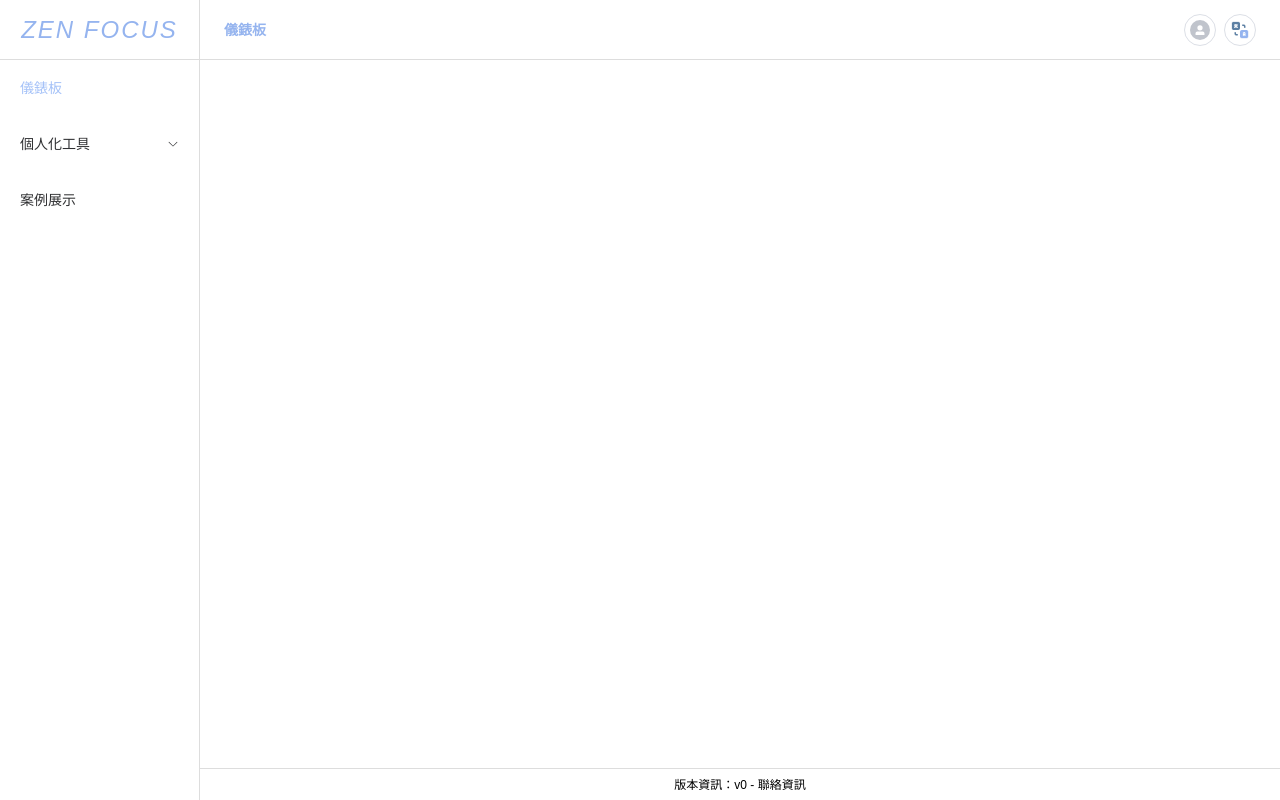
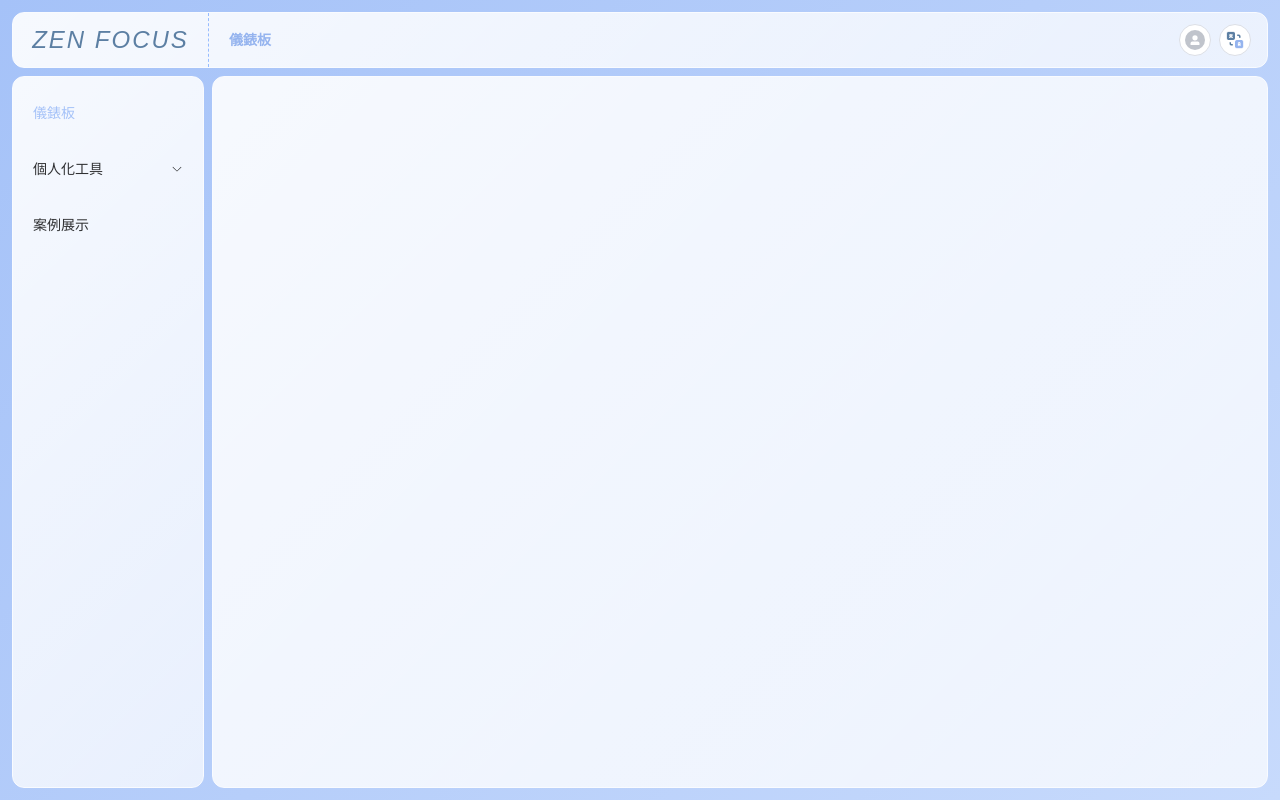
Before and after one commit to degua-rma/zen-focus, a Vue app: page / in a window 1280 px wide. Built offline with nearby package versions, Linux system fonts and the light colour scheme.

Commit message:
feat: 調整佈局

```diff
--- a/src/assets/styles/_variables.scss
+++ b/src/assets/styles/_variables.scss
@@ -62,7 +62,6 @@ $transition-hover: 0.3s;
 $transition-elastic: all 0.4s cubic-bezier(0.175, 0.885, 0.32, 1.275);
 
 // 布局設定
-$header-height: 60px;
-$footer-height: 32px;
+$header-height: 80px;
 $nav-width: 200px;
-$inner-padding: 24px;
+$inner-padding: 8px;
--- a/src/assets/styles/main.scss
+++ b/src/assets/styles/main.scss
@@ -72,3 +72,8 @@ p {
     color: var(--el-color-info-light-3);
   }
 }
+
+.el-tabs {
+  border-radius: calc($border-radius / 2);
+  overflow: hidden;
+}
--- a/src/layout/MainLayout.vue
+++ b/src/layout/MainLayout.vue
@@ -1,6 +1,7 @@
 <template>
   <div class="main-layout">
     <div class="main-header">
+      <div class="card">
         <a id="logo" href="/">ZEN FOCUS</a>
         <div class="header-wrap">
           <BreadCrumb />
@@ -10,18 +11,22 @@
           </div>
         </div>
       </div>
+    </div>
     <div class="main-container">
       <div class="main-nav">
+        <div class="card">
+          <el-scrollbar>
             <NavBar />
+          </el-scrollbar>
+        </div>
       </div>
       <div class="main-inner">
         <div class="main-page">
+          <div class="card">
             <el-scrollbar>
               <router-view />
             </el-scrollbar>
           </div>
-        <div class="main-footer">
-          <p class="text-h6">版本資訊：v0 - 聯絡資訊</p>
         </div>
       </div>
     </div>
@@ -38,28 +43,49 @@ import LoginStatus from "@/layout/LoginStatus.vue";
 <style lang="scss">
 .main-layout {
   width: 100%;
+  background: linear-gradient(
+    135deg,
+    var(--el-color-primary),
+    var(--el-color-primary-light-5)
+  );
+  padding: calc($inner-padding / 2);
+  .card {
+    width: 100%;
+    height: 100%;
+    background: linear-gradient(135deg, rgba(#fff, 0.9), rgba(#fff, 0.7));
+    border: 1px solid var(--el-color-primary-light-9);
+    border-radius: calc($border-radius / 2);
+    box-shadow: none;
+  }
   .main-header {
     width: 100%;
-    height: $header-height;
+    padding: $inner-padding;
+    .card {
+      width: 100%;
+      height: calc($header-height - $inner-padding * 3);
       padding: 0;
       display: flex;
       align-items: center;
       justify-content: flex-start;
-    border-bottom: 1px solid #ddd;
+      flex-direction: row;
+    }
     #logo {
-      width: $nav-width;
-      height: $header-height;
+      width: calc($nav-width - $inner-padding / 2);
+      height: 100%;
+      margin-right: calc($inner-padding / 2);
+      border-right: 1px dashed var(--el-color-primary-light-7);
+      padding: 0;
       display: inline-flex;
       align-items: center;
       justify-content: center;
       font-size: $font-size-h2;
       font-style: italic;
       letter-spacing: $md-spacing;
-      border-right: 1px solid #ddd;
     }
     .header-wrap {
       width: calc(100% - $nav-width);
-      padding: 0 $inner-padding;
+      height: 100%;
+      padding: 0 calc($inner-padding * 2);
       display: flex;
       align-items: center;
       justify-content: space-between;
@@ -73,25 +99,29 @@ import LoginStatus from "@/layout/LoginStatus.vue";
     .main-nav {
       width: $nav-width;
       height: calc(100vh - $header-height);
-      border-right: 1px solid #ddd;
+      padding: $inner-padding;
+      padding-top: 0;
+      padding-right: 0;
+      .card {
+        padding: $inner-padding 0;
+        overflow: hidden;
+      }
       .el-menu {
         border-right: none;
+        background-color: transparent;
       }
     }
     .main-inner {
       width: calc(100% - $nav-width);
+      height: calc(100vh - $header-height);
+      padding: $inner-padding;
+      padding-top: 0;
       .main-page {
         width: 100%;
-        height: calc(100vh - $header-height - $footer-height);
-        padding: $inner-padding;
+        height: 100%;
+        .card {
+          padding: calc($inner-padding * 2);
         }
-      .main-footer {
-        width: 100%;
-        height: $footer-height;
-        border-top: 1px solid #ddd;
-        display: flex;
-        align-items: center;
-        justify-content: center;
       }
     }
   }
```
Lines whose indentation alone changed are shown as unchanged.
